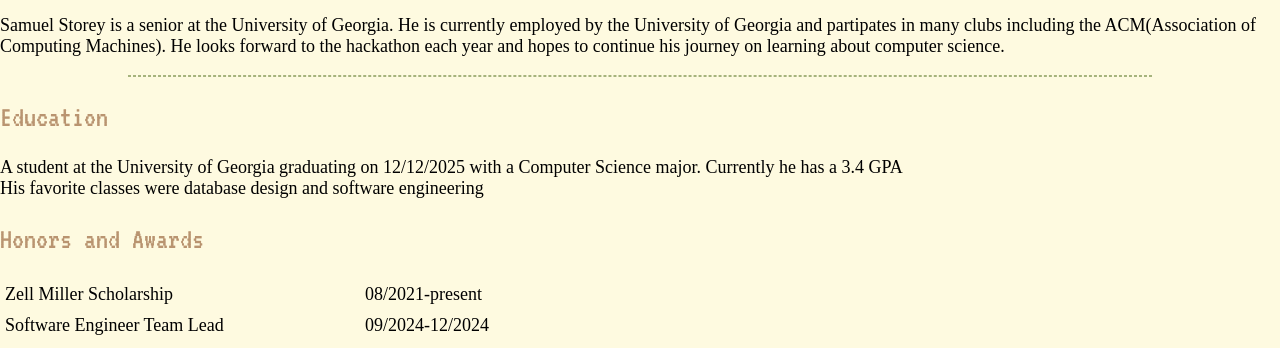
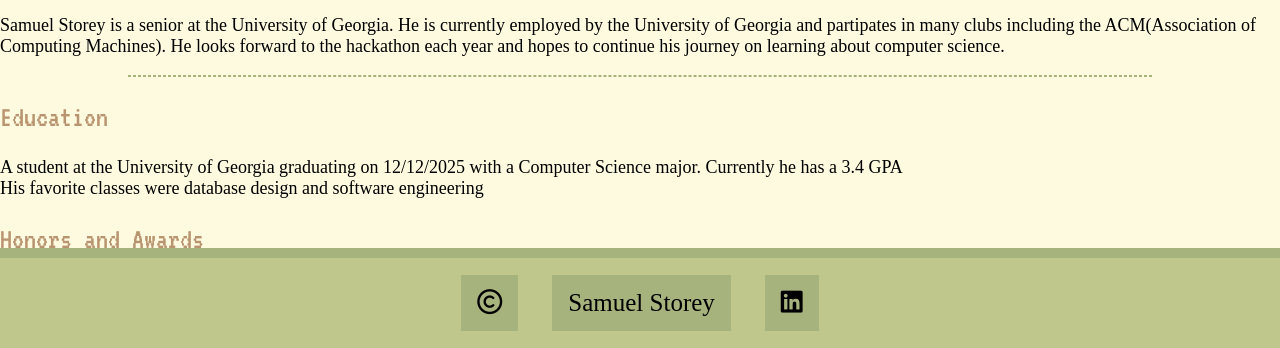
Before and after one commit to sts99340/sts99340.github.io, a plain HTML site: page index.html in a window 1280 px wide. Shown: the part 452-800 px from the top of the page. Drawn offline with Linux system fonts and the light colour scheme.

Commit message:
Add files via upload

```diff
--- a/style.css
+++ b/style.css
@@ -50,6 +50,8 @@ footer {
     display: flex;
     justify-content: center;
     align-items: center;
+    position:sticky;
+    bottom:0;
 }
 
 footer a {
```
Also changed, not shown: contact.html (line endings or trailing spaces).
